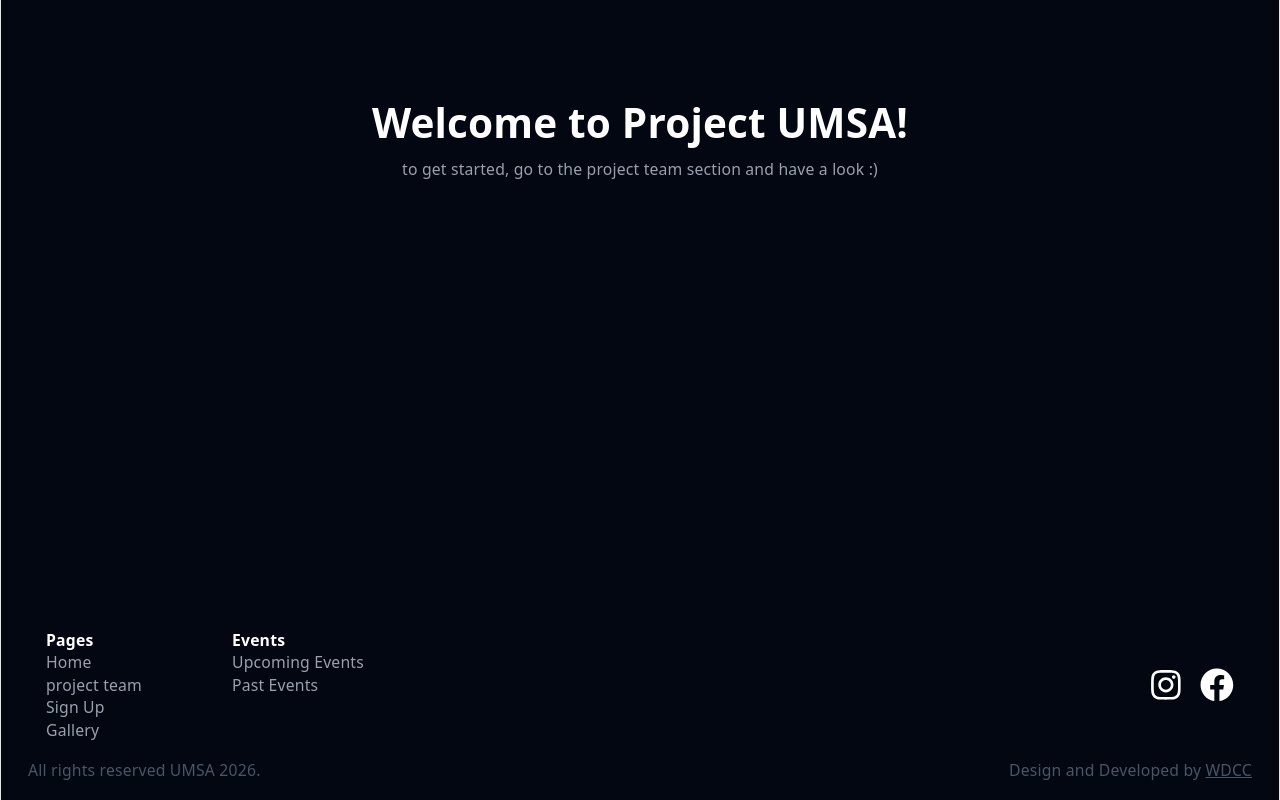
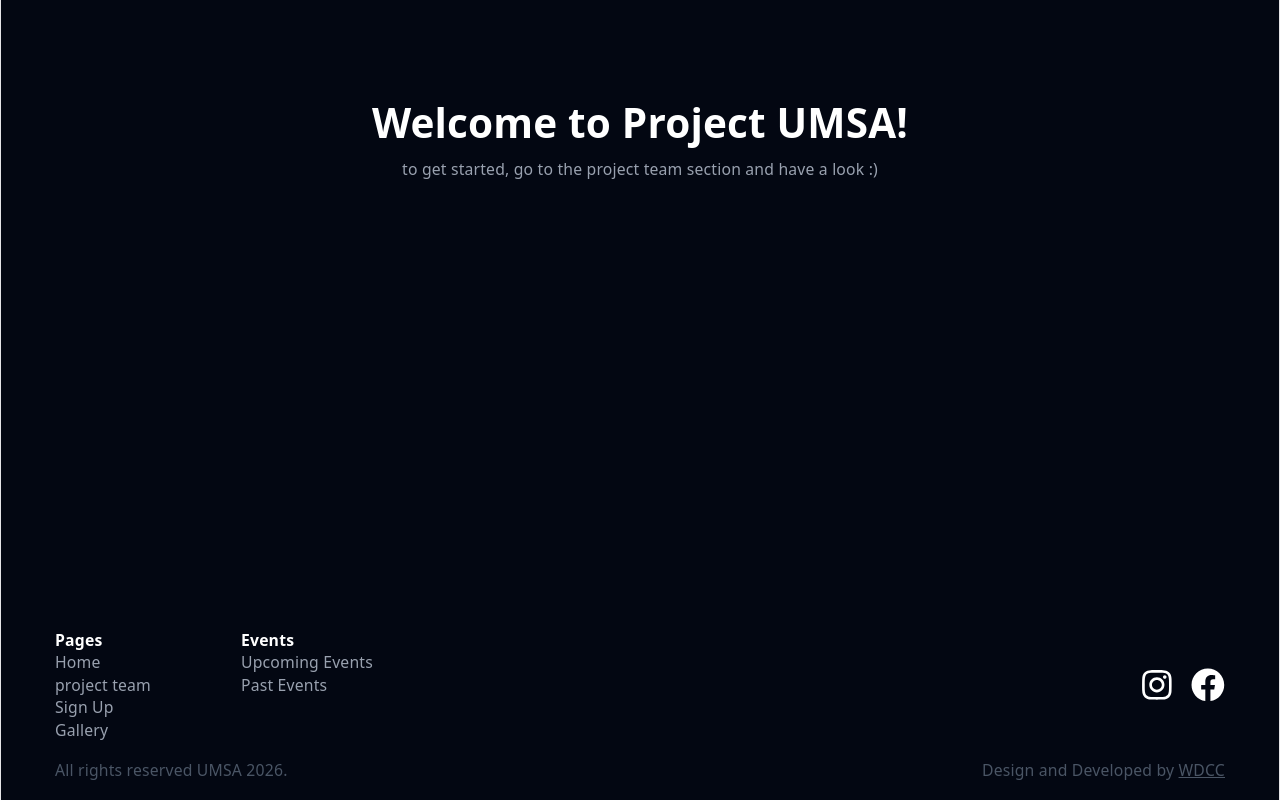
Before and after one commit to UoaWDCC/umsa, a React (Vite) app in the folder client/: page / in a window 1280 px wide. Shown: the part 429-1229 px from the top of the page. Built offline with nearby package versions, Linux system fonts and the light colour scheme.

Commit message:
fix: minor margin fix

```diff
--- a/client/src/components/Footer.tsx
+++ b/client/src/components/Footer.tsx
@@ -10,7 +10,7 @@ export default function Footer() {
         {/* Footer elements */}
         <nav className='mx-6 py-4 gap-4 flex flex-col'>
             {/* Main footer content */}
-            <div className='flex flex-row gap-20 mx-4 text-sm'>
+            <div className='flex flex-row gap-20 mx-6 text-sm'>
                 {/* Page Navigation */}
                 <div className='flex flex-col'>
                     <p className='text-left font-bold'>Pages</p>
@@ -39,7 +39,7 @@ export default function Footer() {
             </div>
 
             {/* Copyright bottom footer */}
-            <div className='flex flex-row justify-between text-sm text-gray-600'>
+            <div className='flex flex-row justify-between text-sm text-gray-600 mx-6'>
                 <p>
                     All rights reserved UMSA 2026.
                 </p>
```
